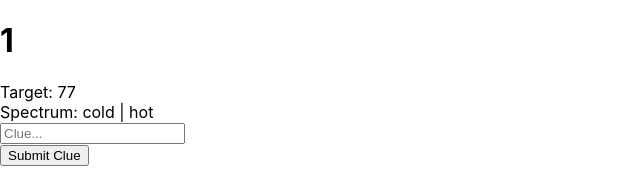
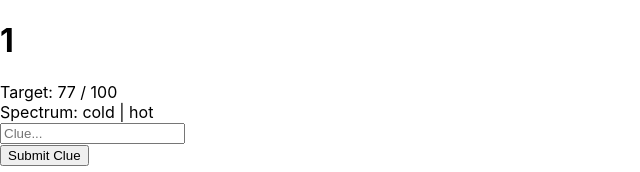
Before and after one commit to cynicaloptimist/longwave, a React (Create React App) app: page /1 in a window 1280 px wide. Shown: the top 172 px of the page, without its empty margins (0-640 px from the left). Built offline with nearby package versions, Linux system fonts and the light colour scheme; no server answers; the database is empty.

Commit message:
Show target / 100

```diff
--- a/src/GiveClue.tsx
+++ b/src/GiveClue.tsx
@@ -6,7 +6,7 @@ export function GiveClue(props: {
 }) {
   const inputElement = useRef<HTMLInputElement>(null);
   return (<div>
-    <div>Target: {props.spectrumTarget}</div>
+    <div>Target: {props.spectrumTarget} / 100</div>
     <div>
       Spectrum: {props.spectrumCard[0]} | {props.spectrumCard[1]}
     </div>
```
